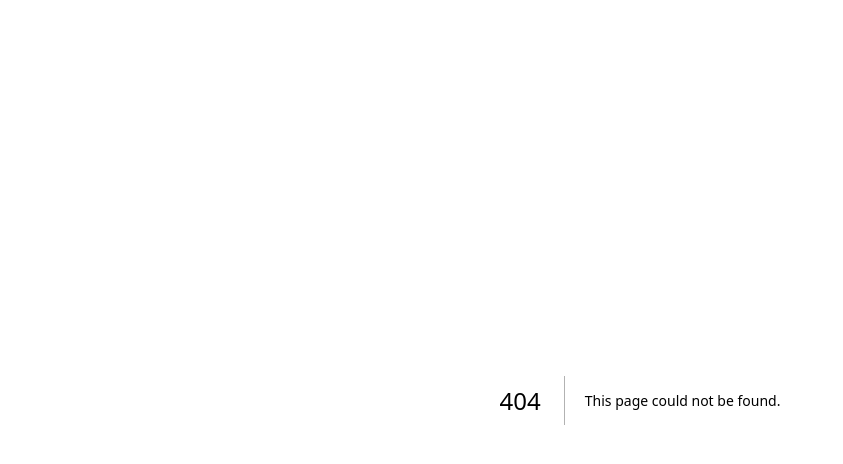
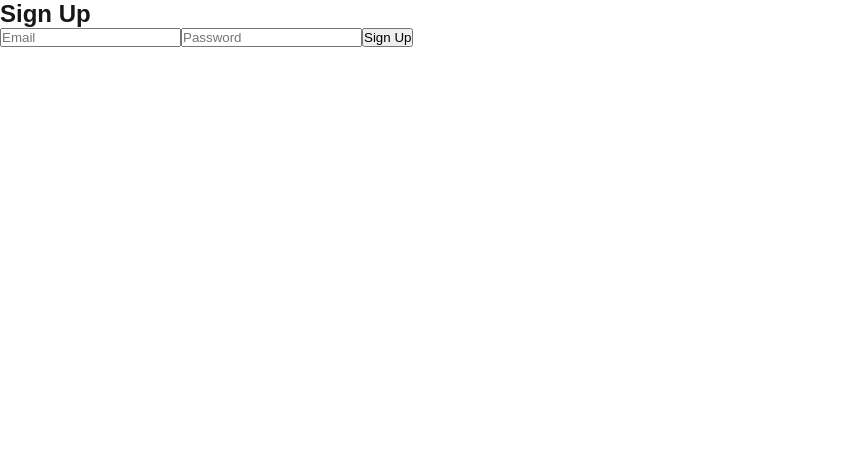
Before and after one commit to vadzimavich/rest-client-app, a Next.js app: page /signup in a window 1280 px wide. Before the commit this address had no page. Shown: the top 464 px of the page, without its empty margins (0-843 px from the left). Built offline with nearby package versions, Linux system fonts and the light colour scheme; no server answers.

Commit message:
feat: implement basic firebase authorization forms & logic

```diff
--- /dev/null
+++ b/src/app/(auth)/signin/page.tsx
@@ -0,0 +1,5 @@
+import AuthForm from "@/components/AuthForm";
+
+export default function SignInPage() {
+  return <AuthForm mode="signin" />;
+}
--- /dev/null
+++ b/src/app/(auth)/signup/page.tsx
@@ -0,0 +1,5 @@
+import AuthForm from "@/components/AuthForm";
+
+export default function SignUpPage() {
+  return <AuthForm mode="signup" />;
+}
--- /dev/null
+++ b/src/components/AuthForm.tsx
@@ -0,0 +1,66 @@
+"use client";
+
+import { useState } from "react";
+import { useRouter } from "next/navigation";
+import {
+  signInWithEmailAndPassword,
+  createUserWithEmailAndPassword,
+} from "firebase/auth";
+import { auth } from "@/lib/firebase/config";
+
+type AuthMode = "signin" | "signup";
+
+interface AuthFormProps {
+  mode: AuthMode;
+}
+
+export default function AuthForm({ mode }: AuthFormProps) {
+  const [email, setEmail] = useState("");
+  const [password, setPassword] = useState("");
+  const [error, setError] = useState<string | null>(null);
+  const router = useRouter();
+
+  const title = mode === "signin" ? "Sign In" : "Sign Up";
+  const buttonText = mode === "signin" ? "Sign In" : "Sign Up";
+
+  const handleSubmit = async (e: React.FormEvent) => {
+    e.preventDefault();
+    setError(null);
+
+    try {
+      if (mode === "signin") {
+        await signInWithEmailAndPassword(auth, email, password);
+      } else {
+        await createUserWithEmailAndPassword(auth, email, password);
+      }
+      router.push("/");
+    } catch (err: any) {
+      const friendlyMessage = err.message
+        .replace("Firebase: Error ", "")
+        .replace(/\(auth\/.*\)\.?/, "");
+      setError(friendlyMessage);
+    }
+  };
+
+  return (
+    <form onSubmit={handleSubmit}>
+      <h2>{title}</h2>
+      <input
+        type="email"
+        value={email}
+        onChange={(e) => setEmail(e.target.value)}
+        placeholder="Email"
+        required
+      />
+      <input
+        type="password"
+        value={password}
+        onChange={(e) => setPassword(e.target.value)}
+        placeholder="Password"
+        required
+      />
+      <button type="submit">{buttonText}</button>
+      {error && <p style={{ color: "red" }}>{error}</p>}
+    </form>
+  );
+}
--- /dev/null
+++ b/src/lib/firebase/config.ts
@@ -0,0 +1,17 @@
+import { initializeApp, getApps } from "firebase/app";
+import { getAuth } from "firebase/auth";
+
+const firebaseConfig = {
+  apiKey: process.env.NEXT_PUBLIC_FIREBASE_API_KEY,
+  authDomain: process.env.NEXT_PUBLIC_FIREBASE_AUTH_DOMAIN,
+  projectId: process.env.NEXT_PUBLIC_FIREBASE_PROJECT_ID,
+  storageBucket: process.env.NEXT_PUBLIC_FIREBASE_STORAGE_BUCKET,
+  messagingSenderId: process.env.NEXT_PUBLIC_FIREBASE_MESSAGING_SENDER_ID,
+  appId: process.env.NEXT_PUBLIC_FIREBASE_APP_ID,
+};
+
+const app = getApps().length === 0 ? initializeApp(firebaseConfig) : getApps()[0];
+
+const auth = getAuth(app);
+
+export { app, auth };
```
